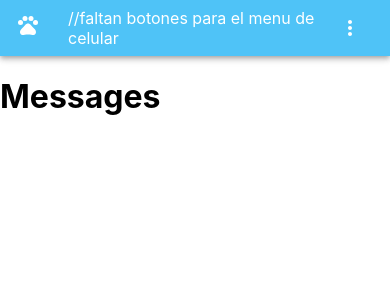
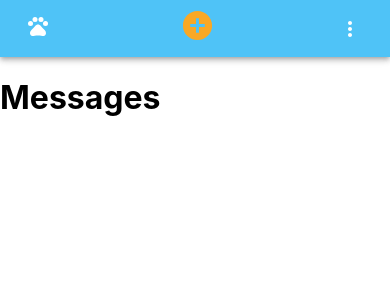
Before and after one commit to Martintribuzio/huellitas-pg, a React (Create React App) app in the folder client/: page /home/menssage in a window 390 px wide. Shown: the top 300 px of the page. Built offline with nearby package versions, Linux system fonts and the light colour scheme.

Commit message:
botoncitos responsives

```diff
--- a/client/src/components/navBar/NavBar.module.css
+++ b/client/src/components/navBar/NavBar.module.css
@@ -1,3 +1,4 @@
-.link{
-    text-decoration: none;
+.link {
+  text-decoration: none;
+  width: 20%;
 }
--- a/client/src/components/navBar/NavBar.tsx
+++ b/client/src/components/navBar/NavBar.tsx
@@ -15,6 +15,7 @@ import MoreIcon from '@mui/icons-material/MoreVert';
 import { Link } from 'react-router-dom';
 import s from './NavBar.module.css';
 import Button from '@mui/material/Button';
+import AddCircleIcon from '@mui/icons-material/AddCircle';
 
 export default function PrimarySearchAppBar(): JSX.Element {
   const [mobileMoreAnchorEl, setMobileMoreAnchorEl] = React.useState(null);
@@ -121,17 +122,30 @@ export default function PrimarySearchAppBar(): JSX.Element {
               }}>
               <Link className={s.link} to='/home/createPost'>
                 <Button
-                  style={{ margin: '5px', width: '20%' }}
+                  style={{ margin: '5px', width: '100%', minWidth: '135px' }}
                   size='small'
                   color='secondary'
                   variant='contained'>
-                  Crear Post +
+                  <AddCircleIcon />
+                  Crear Post
                 </Button>
               </Link>
             </div>
           </Box>
-          <Box sx={{ display: { xs: 'flex', md: 'none' } }}>
-            //faltan botones para el menu de celular
+          <Box
+            sx={{
+              display: {
+                xs: 'flex',
+                md: 'none',
+                justifyContent: 'center',
+                width: '-webkit-fill-available',
+              },
+            }}>
+            <IconButton>
+              <Link to='/home/createPost'>
+                <AddCircleIcon fontSize='large' color='secondary' />
+              </Link>
+            </IconButton>
           </Box>
           <Box sx={{ flexGrow: 1 }} />
           <Box sx={{ display: { xs: 'none', md: 'flex' } }}>
@@ -151,7 +165,7 @@ export default function PrimarySearchAppBar(): JSX.Element {
               color='inherit'>
               <Badge badgeContent={0} color='error'>
                 <Link to='/notification' style={{ color: 'white' }}>
-                <NotificationsIcon  />
+                  <NotificationsIcon />
                 </Link>
               </Badge>
             </IconButton>
```
Also changed, not shown: 2 other files (tests, documents, lock files or other folders). Lines whose indentation alone changed are shown as unchanged.
